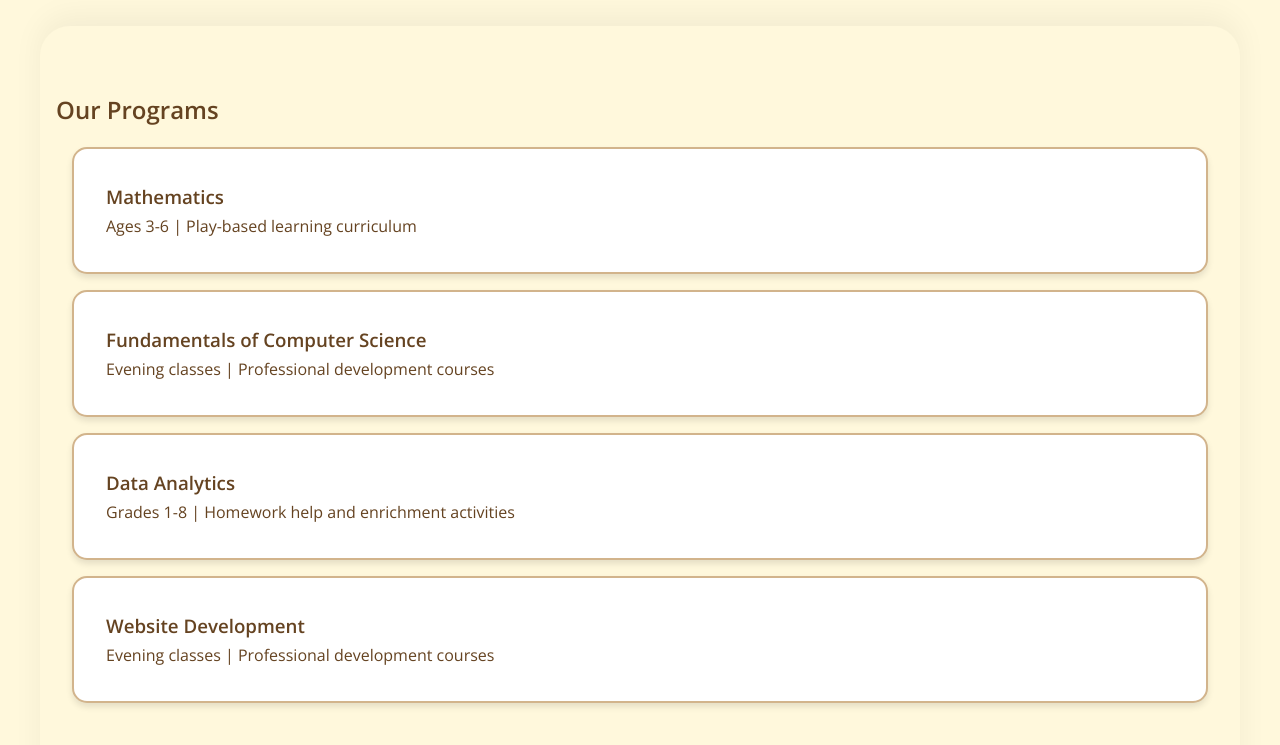
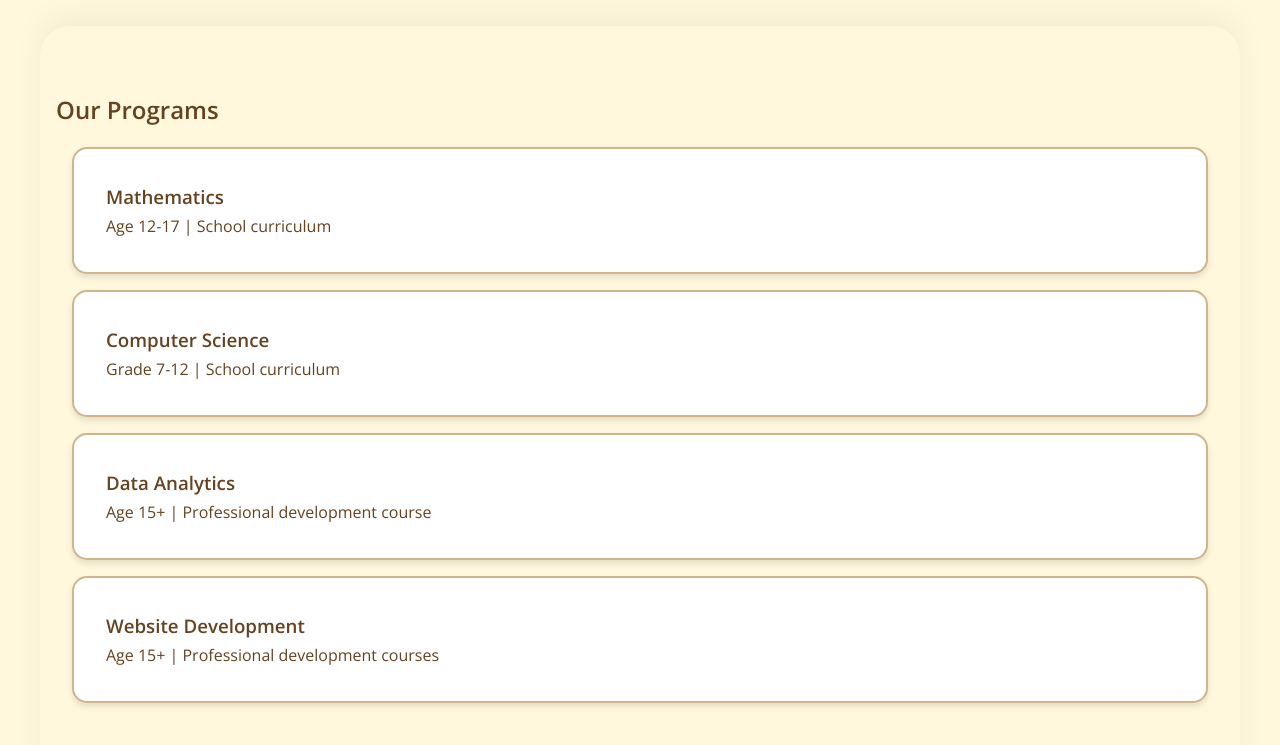
Before and after one commit to SinghMehar/singhmehar.github.io, a plain HTML site: page index.html in a window 1280 px wide. Shown: the part 543-1288 px from the top of the page. Drawn offline with nearby package versions, Linux system fonts and the light colour scheme.

Commit message:
Ages edited

```diff
--- a/index.html
+++ b/index.html
@@ -38,19 +38,19 @@
             <div class="programs">
                 <div class="program-card">
                     <h3>Mathematics</h3>
-                    <p>Ages 3-6 | Play-based learning curriculum</p>
+                    <p>Age 12-17 | School curriculum</p>
                 </div>
                 <div class="program-card">
-                    <h3>Fundamentals of Computer Science</h3>
-                    <p>Evening classes | Professional development courses</p>
+                    <h3>Computer Science</h3>
+                    <p>Grade 7-12  | School curriculum</p>
                 </div>
                 <div class="program-card">
                     <h3>Data Analytics</h3>
-                    <p>Grades 1-8 | Homework help and enrichment activities</p>
+                    <p>Age 15+ | Professional development course</p>
                 </div>
                 <div class="program-card">
                     <h3>Website Development</h3>
-                    <p>Evening classes | Professional development courses</p>
+                    <p>Age 15+ | Professional development courses</p>
                 </div>
 
             </div>
```
